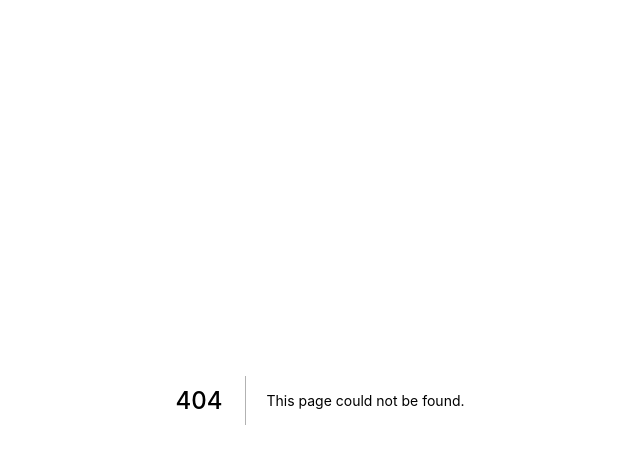
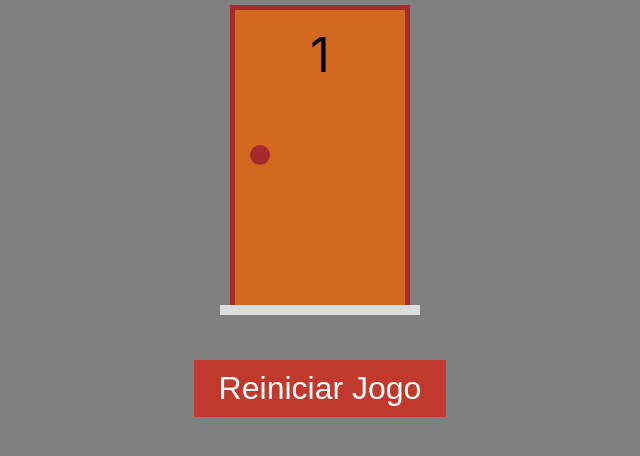
Before and after one commit to ChristanDaniel/clone-door-game, a Next.js app: page /jogo/1/1 in a window 1280 px wide. Before the commit this address had no page. Shown: the top 456 px of the page, without its empty margins (320-960 px from the left). Built offline with nearby package versions, Linux system fonts and the light colour scheme.

Commit message:
criando rota para page Jogo

```diff
--- a/pages/jogo.tsx
+++ b/pages/jogo/[portas]/[temPresente].tsx
@@ -1,15 +1,24 @@
 import type { NextPage } from "next";
-import Presente from "../src/components/Presente";
-import Porta from "../src/components/Porta";
-import PortaModel from "../src/Model/Porta";
-import { useState } from "react";
-import { atualizarPortas, criarPortas } from "../src/functions/Porta";
+import Porta from "../../../src/components/Porta";
+import { useEffect, useState } from "react";
+import { atualizarPortas, criarPortas } from "../../../src/functions/Porta";
 import Link from "next/link";
 
-import styles from "../styles/Jogo.module.css";
+import styles from "../../../styles/Jogo.module.css";
+import { useRouter } from "next/dist/client/router";
+import PortaModel from "../../../src/Model/Porta";
 
 const Jogo: NextPage = () => {
-  const [portas, setPortas] = useState(criarPortas(16, 2));
+  const router = useRouter()
+
+  const [portas, setPortas] = useState<PortaModel[]>([]);
+
+  useEffect(() => {
+    const portas = +router.query.portas
+    const temPresente = +router.query.temPresente
+
+    setPortas(criarPortas(portas, temPresente))
+  }, [router?.query])
 
   return (
     <div className={styles.jogo}>
--- a/src/functions/Porta.ts
+++ b/src/functions/Porta.ts
@@ -1,9 +1,9 @@
 import PortaModel from "../Model/Porta";
 
-export function criarPortas(qtde: number, selecionada: number): PortaModel[] {
+export function criarPortas(qtde: number, portaComPresente: number): PortaModel[] {
     return Array.from({length: qtde}, (_, i) => {
         const numero = i + 1
-        const temPresente = numero === selecionada
+        const temPresente = numero === portaComPresente
 
         return new PortaModel(numero, temPresente)
     })
--- a/tsconfig.json
+++ b/tsconfig.json
@@ -23,7 +23,7 @@
     "next-env.d.ts",
     "**/*.ts",
     "**/*.tsx"
-  ],
+, "pages/jogo/[portas]"  ],
   "exclude": [
     "node_modules"
   ]
```
